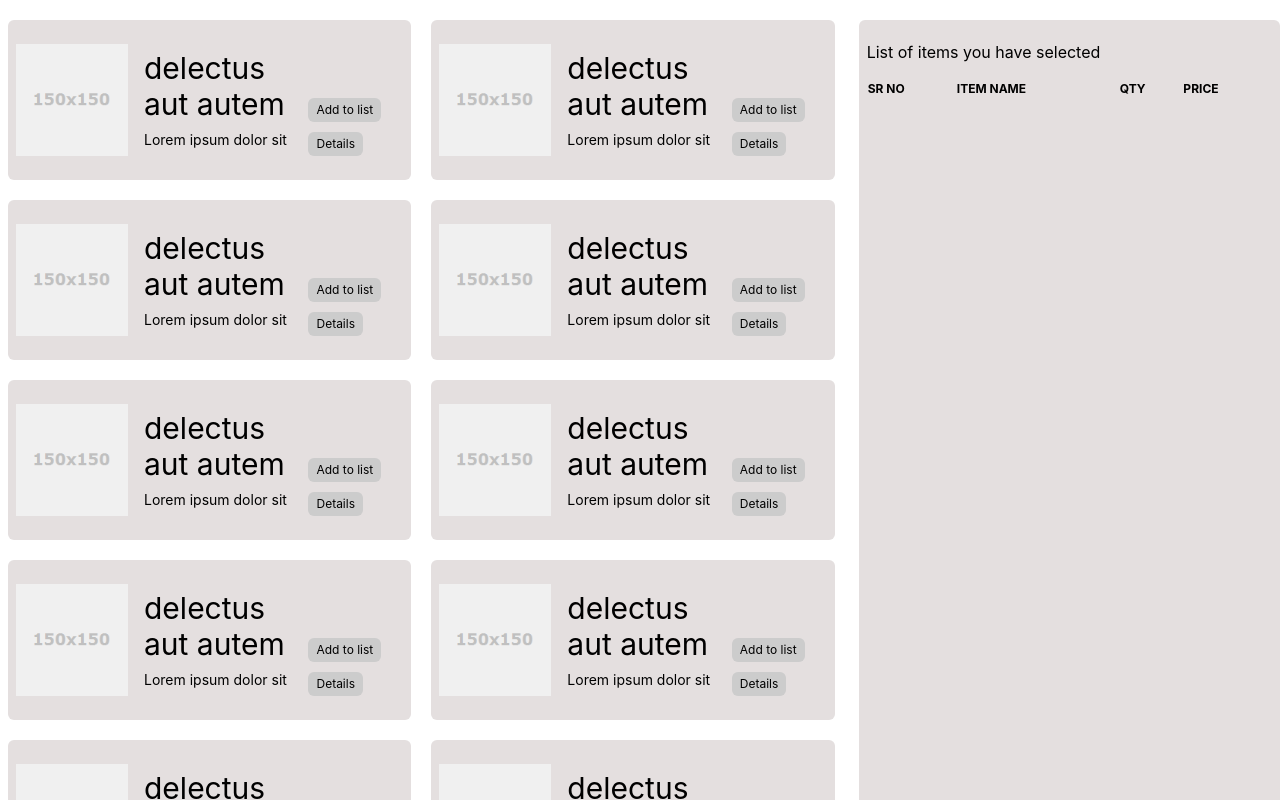
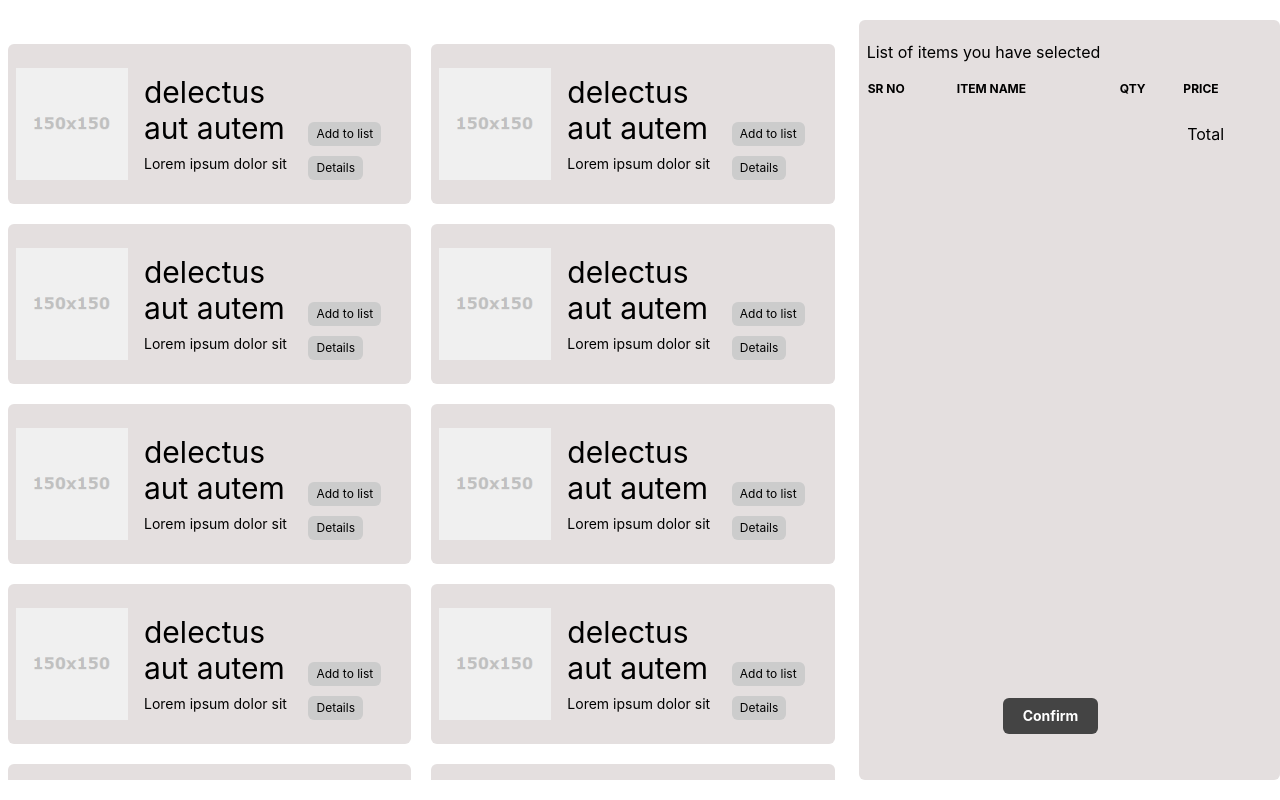
Before and after one commit to mallick-portfolio/redux-shopping-cart, a React (Create React App) app: page / in a window 1280 px wide. Shown: the top 800 px of the page. Built offline with nearby package versions, Linux system fonts and the light colour scheme.

Commit message:
added product in cart

```diff
--- a/package.json
+++ b/package.json
@@ -9,6 +9,7 @@
     "@testing-library/user-event": "^13.5.0",
     "react": "^18.2.0",
     "react-dom": "^18.2.0",
+    "react-modal": "^3.15.1",
     "react-redux": "^8.0.2",
     "react-scripts": "5.0.1",
     "redux": "^4.2.0",
--- a/src/App.js
+++ b/src/App.js
@@ -4,7 +4,7 @@ import Products from "./components/Products.jsx";
 
 function App() {
   return (
-    <div className="flex justify-between container px-2  mx-auto mt-5">
+    <div className="flex bg-white overflow-hidden justify-between container px-2  mx-auto h-screen py-5">
       <div className="w-4/6">
         <Products />
       </div>
--- a/src/components/CartItems.jsx
+++ b/src/components/CartItems.jsx
@@ -1,10 +1,14 @@
-import React from "react";
+import React, {  useState } from "react";
 import CartRow from "./CartRow.jsx";
 import { useSelector } from "react-redux";
+import ConfirmModal from "./ConfirmModal.jsx";
 const CartItems = () => {
+  const [show, setShow] = useState(false);
   const carts = useSelector((state) => state.cart.cart);
+
   return (
-    <div className="w-full bg-[#e4dfdf] rounded-md ml-2 px-2 pt-5 h-[calc(100%_-_10rem)] mb-12">
+    <>
+      <div className="w-full relative bg-[#e4dfdf] rounded-md ml-2 px-2 pt-5 h-full mb-12">
         <h4>List of items you have selected</h4>
 
         <div className="mt-4">
@@ -22,12 +26,24 @@ const CartItems = () => {
               {!carts.length
                 ? ""
                 : carts.map((cart, index) => (
-                  <CartRow key={cart.id} index={index} />
+                    <CartRow key={cart.id} cart={cart} index={index} />
                   ))}
             </tbody>
           </table>
+          <h4 className="text-right mr-12 mt-6">Total</h4>
+        </div>
+
+        <div className="absolute top-[85%] left-36">
+          <button
+            onClick={() => setShow(true)}
+            className="my-8 float-right px-5 py-2 bg-[#444] rounded-md text-white text-sm font-bold  focus:outline-none"
+          >
+            Confirm
+          </button>
         </div>
       </div>
+      <ConfirmModal show={show} setShow={setShow} />
+    </>
   );
 };
 
--- a/src/components/CartRow.jsx
+++ b/src/components/CartRow.jsx
@@ -1,13 +1,14 @@
 import React from "react";
 
 const CartRow = ({cart, index}) =>{
-
+  const {title, des, price, qty} = cart
+  console.log(cart)
   return (
     <tr>
       <td>{index + 1}</td>
-      <td>Sliver</td>
-      <td>Laptop</td>
-      <td>$2999</td>
+      <td>{title}</td>
+      <td>{qty}</td>
+      <td>${price * qty}</td>
       <td className="text-xl">x</td>
     </tr>
   );
--- /dev/null
+++ b/src/components/ConfirmModal.jsx
@@ -0,0 +1,36 @@
+import React from "react";
+
+const ConfirmModal = ({ show, setShow }) => {
+  return (
+    <div
+      className={`bg-gray-500  text-white rounded-lg md:max-w-md md:mx-auto p-4  mb-4 mx-4 absolute top-1/2 left-1/2 -translate-x-1/2 -translate-y-1/2 ${
+        show ? "block" : "hidden"
+      }`}
+    >
+      <div className="">
+        <div className="mt-4 md:mt-0 md:ml-6 text-center md:text-left">
+          <p className="font-bold">Delete your account</p>
+          <p className="text-sm  mt-1">
+            You will lose all of your data by deleting your account. This action
+            cannot be undone.
+          </p>
+        </div>
+      </div>
+      <div className="text-center md:text-right mt-4 md:flex md:justify-end">
+      <button
+          onClick={() => setShow(false)}
+          className="px-2 py-1 rounded-lg border font-semibold text-sm mt-4 mr-3
+          "
+        >
+          Cancel
+        </button>
+        <button className="px-2 py-1 rounded-lg  font-semibold text-sm mt-4 bg-[#444]">
+          Confirm
+        </button>
+
+      </div>
+    </div>
+  );
+};
+
+export default ConfirmModal;
--- a/src/components/Products.jsx
+++ b/src/components/Products.jsx
@@ -13,7 +13,7 @@ const Products = () =>{
 
 
   return (
-    <div className="grid grid-cols-2 gap-5 h-[calc(100%_-_10rem)] overflow-y-auto product-scroll pr-4">
+    <div className="grid grid-cols-2 gap-5 h-full py-6 overflow-y-auto product-scroll pr-4">
       {products.map((product) => (
         <ProductCart key={product.id} product={product}  />
       ))}
--- a/src/redux/cart/cartSlice.js
+++ b/src/redux/cart/cartSlice.js
@@ -8,9 +8,14 @@ export const cartSlice = createSlice({
   name: "carts",
   initialState,
   reducers: {
-    addItem: (state, action) =>{
-      console.log(action.payload)
-      state.cart.push(action.payload);
+    addItem: (state, action) => {
+      const item = state.cart.find((c) => c.id === action.payload.id);
+      console.log(item);
+      if (item) {
+        item.qty++;
+      } else {
+        state.cart.push(action.payload);
+      }
     },
   },
 });
```
Also changed, not shown: 1 other file (tests, documents, lock files or other folders). Lines whose indentation alone changed are shown as unchanged.
